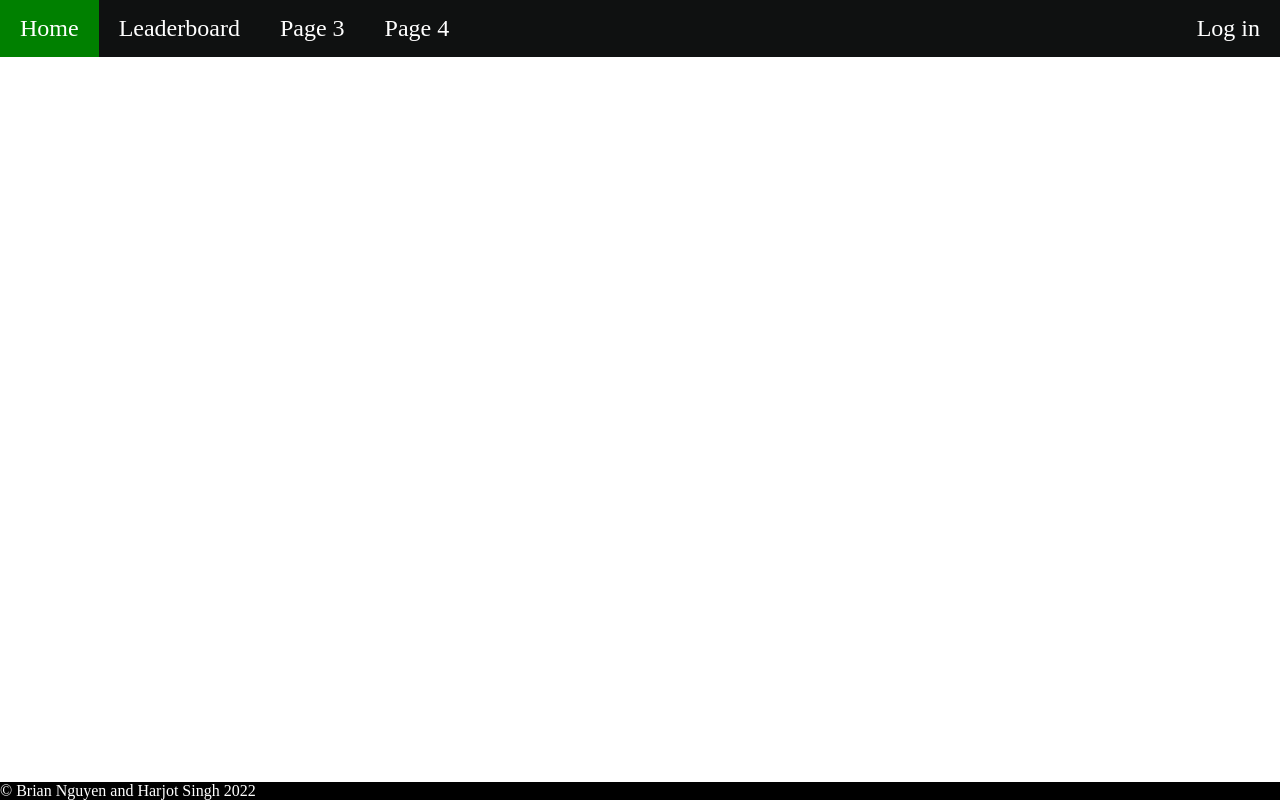
After one commit to TheHS1/AmazonGuessr, a Django app: template myapp/templates/myapp/main.html in a window 1280 px wide. The commit adds this page. Run offline with Django 3.2, Linux system fonts and the light colour scheme; the template is opened without the code that fills it, so the values that code supplies are empty.

```diff
--- /dev/null
+++ b/myapp/templates/myapp/main.html
@@ -0,0 +1,29 @@
+{% load static %}
+<!DOCTYPE html>
+<html lang="en-US">
+    <head>
+        <meta charset="utf-8">
+        <title>AmazonGuessr!</title>
+        <link rel="stylesheet" type="text/css" href="{% static '/css/main.css' %}">
+    </head>
+
+    <body>
+        <nav>
+            <a>Home</a>
+            <a>Leaderboard</a>
+            <a>Page 3</a>
+            <a>Page 4</a>
+
+            <!-- Change to username when logged in -->
+            <a style="float:right">Log in</a>
+        </nav>
+
+        {% block content %}
+
+
+
+        {% endblock %}
+
+        <footer>&copy; Brian Nguyen and Harjot Singh 2022</footer>
+    </body>
+</html>
--- a/project/settings.py
+++ b/project/settings.py
@@ -124,7 +124,12 @@
 # Static files (CSS, JavaScript, Images)
 # https://docs.djangoproject.com/en/3.2/howto/static-files/
 
+# MEDIA_URL = '/images/'
 STATIC_URL = '/static/'
+
+STATICFILES_DIRS = [
+        BASE_DIR / "static",
+]
 
 # Default primary key field type
 # https://docs.djangoproject.com/en/3.2/ref/settings/#default-auto-field
--- /dev/null
+++ b/static/css/main.css
@@ -0,0 +1,77 @@
+body {
+    margin: 0;
+    padding: 0;
+}
+
+.center {
+  display: block;
+  margin-left: auto;
+  margin-right: auto;
+  width: 50%;
+}
+
+nav {
+    background-color: #0F1111;
+    color: #FFFFFF;
+    margin: 0px;
+    font-size: 150%;
+    overflow: hidden
+}
+
+nav a {
+    text-align: center;
+    text-decoration: none;
+    padding: 15px 20px;
+    float: left;
+}
+
+nav a:hover {
+    background-color: green;
+    color: white;
+}
+
+#info {
+    background-color: lightgrey;
+    margin-top: 25px;
+    color: black;
+    overflow: hidden;
+}
+
+#info h2 {
+    margin: 5px 20px;
+}
+
+#imgContainer {
+    background-color: grey;
+}
+
+#prodImg {
+    border: 2px double;
+    height: 60vh;
+    width: auto;
+}
+
+h3 {
+    margin-left: 20px;
+}
+
+form {
+    margin-left: 20px;
+}
+
+#guess {
+    width: 20vh;
+    font-size: 300%;
+}
+
+#submit {
+    font-size: 125%;
+}
+
+footer {
+    background-color: black;
+    color: white;
+    position: fixed;
+    bottom: 0;
+    width: 100%;
+}
```
Also changed, not shown: myapp/templates/myapp/home.html (+35 -21 lines).
